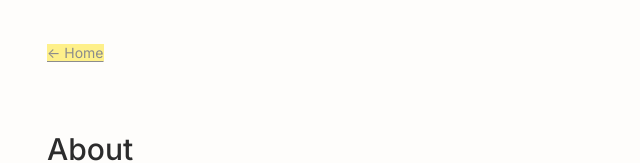
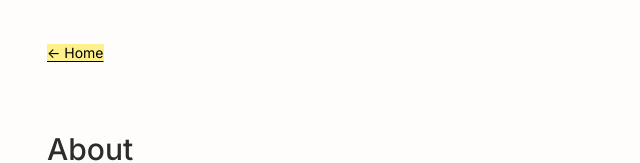
Before and after one commit to ChandanMahapatra/baba-site-test, a SvelteKit app: page /about in a window 1280 px wide. In both pictures the pointer is over the link "← Home". Shown: the top 163 px of the page, without its empty margins (313-953 px from the left). Built offline with nearby package versions, Linux system fonts and the light colour scheme.

Commit message:
Add hover color to .home-link on multiple pages
Set the hover color of the .home-link class to black (#000) on the about, publications, and teaching pages for improved visual consistency.

```diff
--- a/src/routes/about/+page.svelte
+++ b/src/routes/about/+page.svelte
@@ -89,6 +89,7 @@
 	}
 
 	.home-link:hover {
+		color: #000;
 		text-decoration: underline;
 	}
 
--- a/src/routes/publications/+page.svelte
+++ b/src/routes/publications/+page.svelte
@@ -129,6 +129,7 @@
 	}
 
 	.home-link:hover {
+		color: #000;
 		text-decoration: underline;
 	}
 
--- a/src/routes/teaching/+page.svelte
+++ b/src/routes/teaching/+page.svelte
@@ -68,6 +68,7 @@
 	}
 
 	.home-link:hover {
+		color: #000;
 		text-decoration: underline;
 	}
 
```
